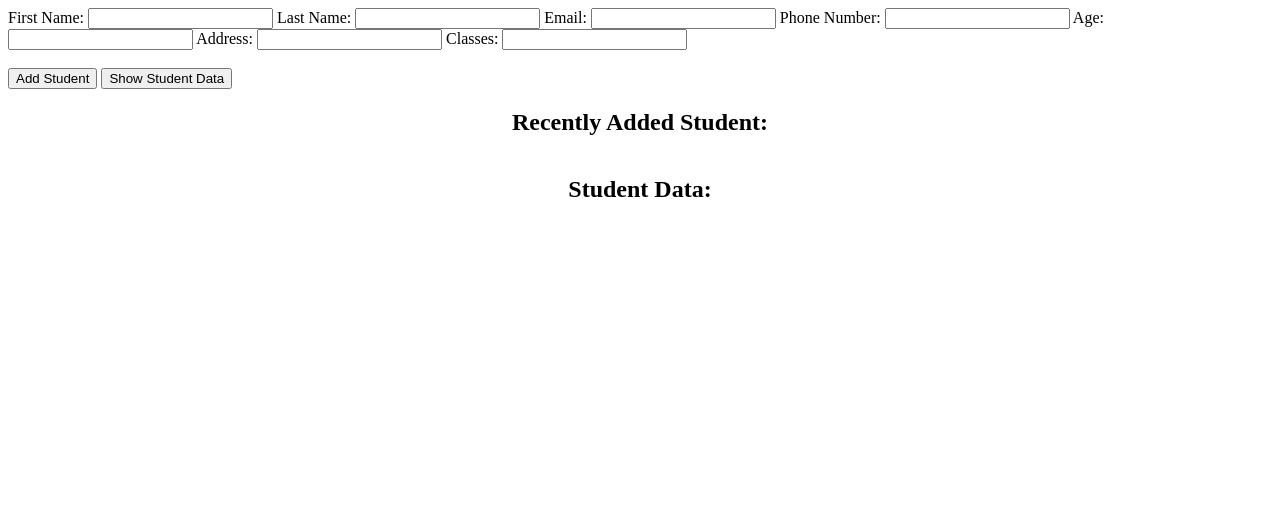
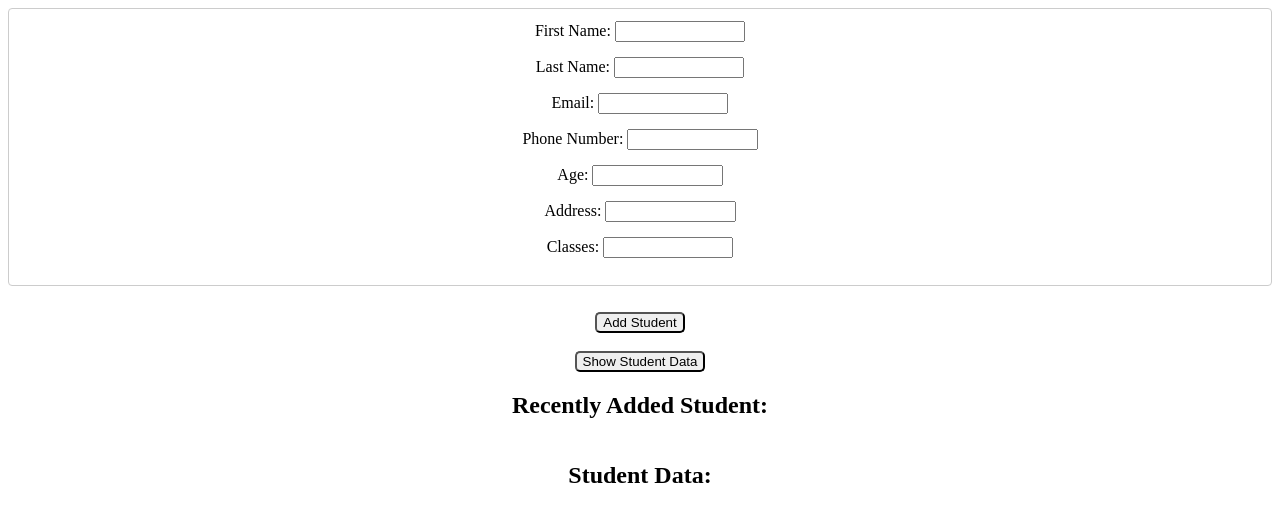
Before and after one commit to JaphetD/n423fall2020, a plain HTML site: page Projects/LOCALSTORAGE/index.html in a window 1280 px wide. Drawn offline with Linux system fonts and the light colour scheme.

Commit message:
updated Styling

```diff
--- a/Projects/LOCALSTORAGE/app.js/app.js
+++ b/Projects/LOCALSTORAGE/app.js/app.js
@@ -67,10 +67,10 @@ $("#newStudent").click(function (e) {
     // text = localStorage.getItem("studentsList", JSON.stringify(students));
     // document.getElementById("studentList").innerHTML = localStorage.getItem("studentList");
 
-    document.getElementById("newStudentList").innerHTML = "Name:" +  student+ ' ' + lastName +
-    "<br>" + "Email:" +  email + "<br>" + "Phone:" + phone+ "<br>"
-    + "Age:"  + age + "<br>" + "Address:" +  address + "<br>" +
-    "Classes:" + classes;
+    document.getElementById("newStudentList").innerHTML ="<p>" + "Name:" + "</p>" +  student+ ' ' + lastName +
+    "<br>" + "<p>" + "Email:" + "</p>" +  email  + "<p>" + "Phone:" + "</p>" + phone+ "<br>" + "<p>"
+    + "Age:" + "</p>" + age + "<br>" + "<p>"+ "Address:" + "</p>" +  address + "<br>" + "<p>" +
+    "Classes:" + "</p>" + classes;
 
 
 
--- a/Projects/LOCALSTORAGE/index.html
+++ b/Projects/LOCALSTORAGE/index.html
@@ -7,25 +7,45 @@
     <link rel="stylesheet" href="style/styles.css">
 </head>
 <body>
-
+<div class="wrapper">
 <form>
+<div>
     <label>First Name:</label>
     <input type="text" id="studentValue" />
+</div>
+<div>
     <label>Last Name:</label>
     <input type="text" id="lName" name="lName">
+</div>
+<div>
     <Label>Email:</Label>
     <input type="email" class="email" name="email">
+</div>
+<div>
     <label>Phone Number:</label>
     <input type="number" maxlength="10" class="phoneNumber" name="phoneNumber">
+</div>
+<div>
     <label>Age:</label>
     <input type="number" maxlength="3" class="age" name="age">
+</div>
+<div>
     <label>Address:</label>
     <input type="text" class="Address" name="Address">
+</div>
+<div>
     <label>Classes:</label>
     <input type="text" class="Classes" name="Classes">
-</form><br>
+</div>
+</form></div>
+<br>
+<div class="wrapperButtons">
 <button id="newStudent">Add Student</button>
+</div>
+<br>
+<div class="wrapperButtons">
 <button id="studentListButton">Show Student Data</button>
+</div>
     <!-- <button id="showStudents">Show List of Students</button> -->
 
     <h2>Recently Added Student:</h2>
@@ -33,9 +53,6 @@
     <h2>Student Data:</h2>
     <div id="studentList"></div>
 
-
-
-
     <script src="lib/jquery-3.5.1.min.js"></script>
     <script src="app.js/app.js"></script>
 </body>
--- a/Projects/LOCALSTORAGE/style/styles.css
+++ b/Projects/LOCALSTORAGE/style/styles.css
@@ -1,8 +1,19 @@
+
+  h1, h2, h3, h4, h5, h6, p {
+    margin-bottom: 5px;
+  }
+
+
 #newStudentList {
     display: flex;
     text-align: center;
-    align-items: center;
-    justify-content: center;
+    margin: 0% auto;
+    width: 100%;
+    display: list-item;
+}
+
+#newStudentList p {
+    font-weight: bold;
 }
 
 
@@ -19,3 +30,45 @@ h2 {
     line-height: 1.6;
     white-space: pre-wrap;
 }
+
+form {
+    width: 100%;
+    padding: 12px 20px;
+    margin: 8px 0;
+    display: block;
+    border: 1px solid #ccc;
+    border-radius: 4px;
+    box-sizing: border-box;
+}
+
+.wrapper div {
+    margin-bottom: 15px;
+}
+div > input, div > label {
+    display: inline-block;
+}
+div > input {
+    width: 10%;
+}
+
+div > label {
+    margin-top: 10px;
+    margin: 0 auto;
+}
+
+button {
+    border-radius: 5px;
+}
+
+button:hover {
+    background-color:lightgray;
+}
+
+.wrapper {
+    text-align: center;
+    display: block
+}
+
+.wrapperButtons {
+    text-align: center;
+}
```
